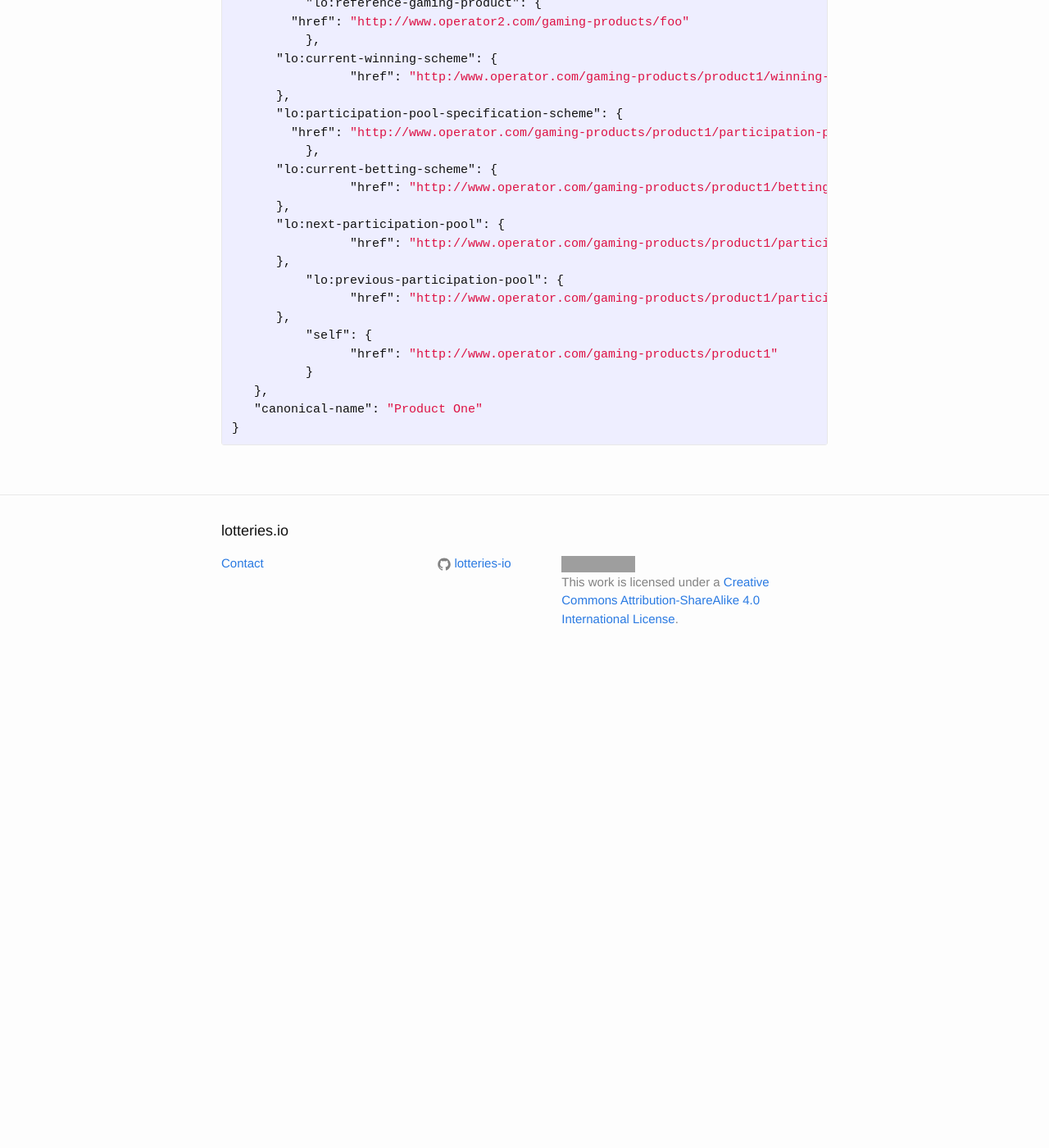
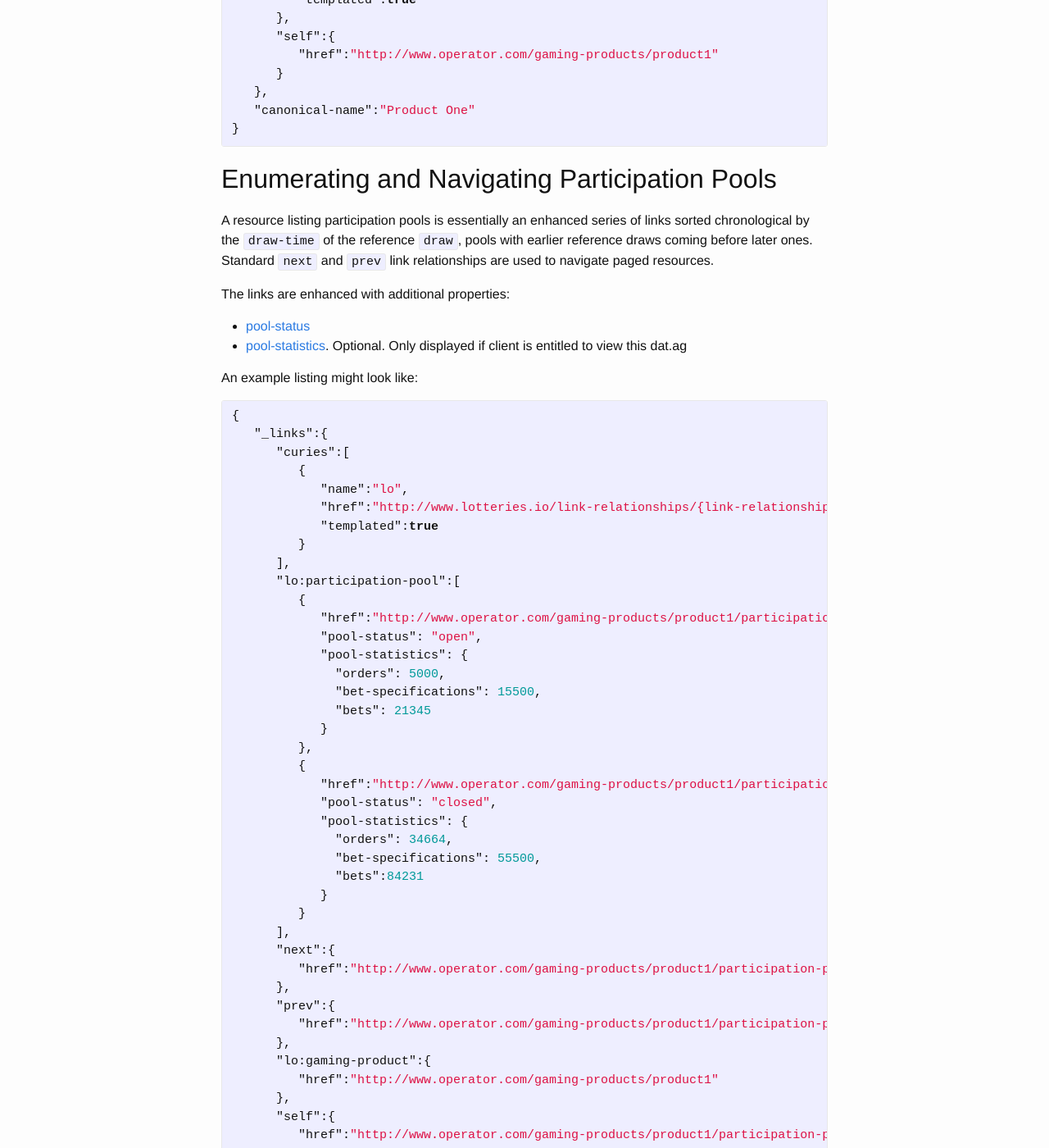
Before and after one commit to lotteries-io/lotteries-io.github.io, a Jekyll site: the page built from _application-profiles/lotteries-io-gaming-product.md, in a window 1280 px wide and 1400 px high, scrolled down 1169 px. Shown: the whole window at 82% size. Built offline with Jekyll 4.4.1, drawn with Linux system fonts in a browser that asks for light colours; before the commit the page ends 1995 px from its top, so only the background shows below that; some of the changed text lies outside the part shown; grey boxes are pictures that could not be loaded.

Commit message:
Added listing of participation pools.

```diff
--- a/_application-profiles/lotteries-io-gaming-product.md
+++ b/_application-profiles/lotteries-io-gaming-product.md
@@ -2,30 +2,6 @@
 layout: page
 title: Lotteries.io Gaming Product
 ---
-
-# Lotteries.io Gaming Product
-
-# Discovering Gaming Products
-
-A retailer must be in a position to discover which [Gaming Products](../concepts/gaming-product) are available.
-
-Consequently, the home document provides links to [Available Gaming Groducts](../link-relationships/available-gaming-product).
-
-{% highlight json%}
-
-{
-	"_links": {
-		"http://www.lotteries.io/link-relationships/available-gaming-product": [{
-				"href": "/gaming-products/product1"
-			}, {
-				"href": "/gaming-products/product2"
-			}
-		]}
-}
-
-{% endhighlight %}
-
-Navigating these links provides more detail about the individual [Gaming Products](../concepts/gaming-product).
 
 ## Information about Gaming Products
 
@@ -38,41 +14,101 @@ The gaming product has its own home page, again a HAL-JSON document which gives
 * a link to the [Next Participation Pool](../link-relationships/next-participation-pool) to close (i.e. referencing the upcoming draw).
 * a link to the [Previous Participation Pool](../link-relationships/previous-participation-pool) to close (i.e. referencing the last draw)
 * the [Canonical Name](../properties/canonical-name) of the [Gaming Product](../concepts/gaming-product)
-* any other data that might be necessary
+* a link to navigate all [Participation Pools](../link-relationships/participation-pools)
 
 {% highlight json%}
 {
-	"_links": {
-	  "curies": [
-	    {
-	      "name": "lo",
-	      "href": "http://www.lotteries.io/link-relationships/{link-relationship}",
-		  "templated": true
-	    }
-	  ],
-	  "lo:reference-gaming-product": {
-        "href": "http://www.operator2.com/gaming-products/foo"
-	  },
-      "lo:current-winning-scheme": {
-		"href": "http:/www.operator.com/gaming-products/product1/winning-scheme1"
+   "_links":{
+      "curies":[
+         {
+            "name":"lo",
+            "href":"http://www.lotteries.io/link-relationships/{link-relationship}",
+            "templated":true
+         }
+      ],
+      "lo:reference-gaming-product":{
+         "href":"http://www.operator2.com/gaming-products/foo"
       },
-      "lo:participation-pool-specification-scheme": {
-        "href": "http://www.operator.com/gaming-products/product1/participation-pool-specification-scheme1"
-	  },
-      "lo:current-betting-scheme": {
-		"href": "http://www.operator.com/gaming-products/product1/betting-scheme1"
+      "lo:current-winning-scheme":{
+         "href":"http:/www.operator.com/gaming-products/product1/winning-scheme1"
       },
-      "lo:next-participation-pool": {
-		"href": "http://www.operator.com/gaming-products/product1/participation-pools/123"
+      "lo:participation-pool-specification-scheme":{
+         "href":"http://www.operator.com/gaming-products/product1/participation-pool-specification-scheme1"
       },
-	  "lo:previous-participation-pool": {
-		"href": "http://www.operator.com/gaming-products/product1/participation-pools/122"
+      "lo:current-betting-scheme":{
+         "href":"http://www.operator.com/gaming-products/product1/betting-scheme1"
       },
-	  "self": {
-		"href": "http://www.operator.com/gaming-products/product1"
-	  }
+      "lo:next-participation-pool":{
+         "href":"http://www.operator.com/gaming-products/product1/participation-pools/123"
+      },
+      "lo:previous-participation-pool":{
+         "href":"http://www.operator.com/gaming-products/product1/participation-pools/122"
+      },
+      "lo:participation-pools":{
+         "href":"http://www.operator.com/gaming-products/product1/participation-pools{?fromDate,toDate}",
+         "templated":true
+      },
+      "self":{
+         "href":"http://www.operator.com/gaming-products/product1"
+      }
    },
-   "canonical-name": "Product One"
+   "canonical-name":"Product One"
+}
+{% endhighlight %}
+
+## Enumerating and Navigating Participation Pools
+
+A resource listing participation pools is essentially an enhanced series of links sorted chronological by the `draw-time` of the reference `draw`, pools with earlier reference draws coming before later ones. Standard `next` and `prev` link relationships are used to navigate paged resources.
+
+The links are enhanced with additional properties:
+* [pool-status](../properties/pool-status)
+* [pool-statistics](../properties/pool-statistics). Optional. Only displayed if client is entitled to view this dat.ag
+
+An example listing might look like:
+
+{% highlight json%}
+{
+   "_links":{
+      "curies":[
+         {
+            "name":"lo",
+            "href":"http://www.lotteries.io/link-relationships/{link-relationship}",
+            "templated":true
+         }
+      ],
+      "lo:participation-pool":[
+         {
+            "href":"http://www.operator.com/gaming-products/product1/participation-pools/122",
+            "pool-status": "open",
+            "pool-statistics": {
+              "orders": 5000,
+              "bet-specifications": 15500,
+              "bets": 21345
+            }
+         },
+         {
+            "href":"http://www.operator.com/gaming-products/product1/participation-pools/121",
+            "pool-status": "closed",
+            "pool-statistics": {
+              "orders": 34664,
+              "bet-specifications": 55500,
+              "bets":84231
+            }
+         }
+      ],
+      "next":{
+         "href":"http://www.operator.com/gaming-products/product1/participation-pools?page=3"
+      },
+      "prev":{
+         "href":"http://www.operator.com/gaming-products/product1/participation-pools?page=1"
+      },
+      "lo:gaming-product":{
+         "href":"http://www.operator.com/gaming-products/product1"
+      },
+      "self":{
+         "href":"http://www.operator.com/gaming-products/product1/participation-pools?page=2"
+      }
+   }
 }
 
 {% endhighlight %}
```
